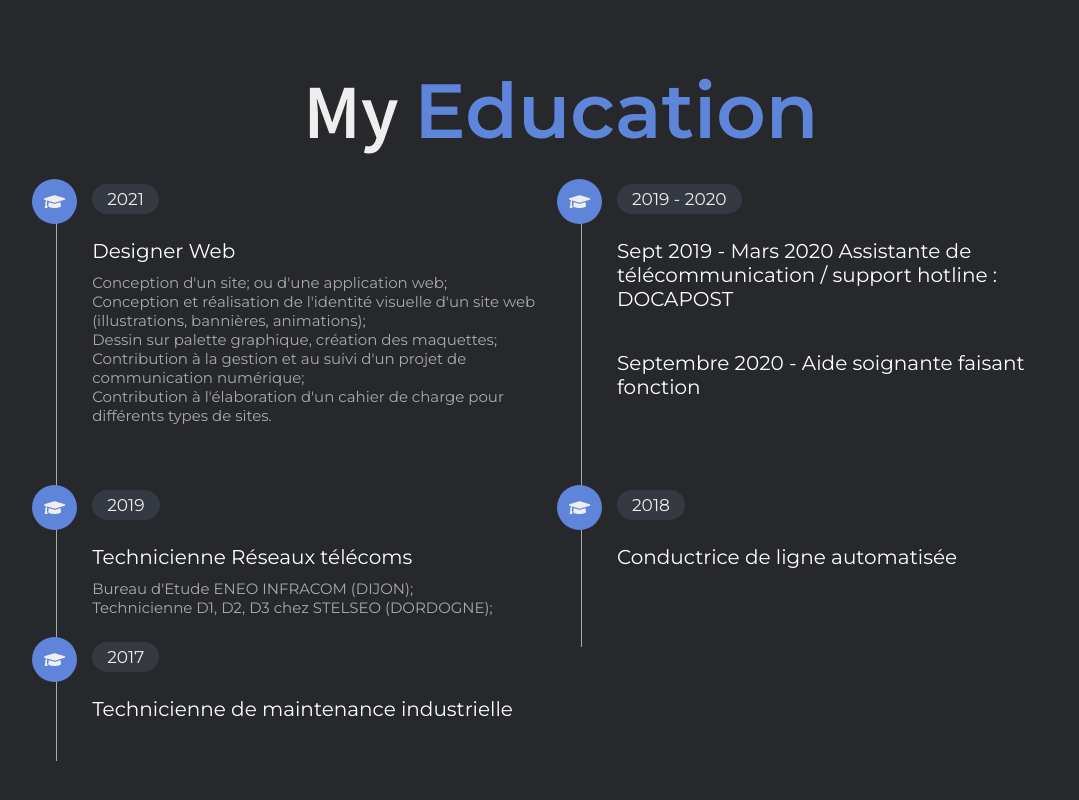
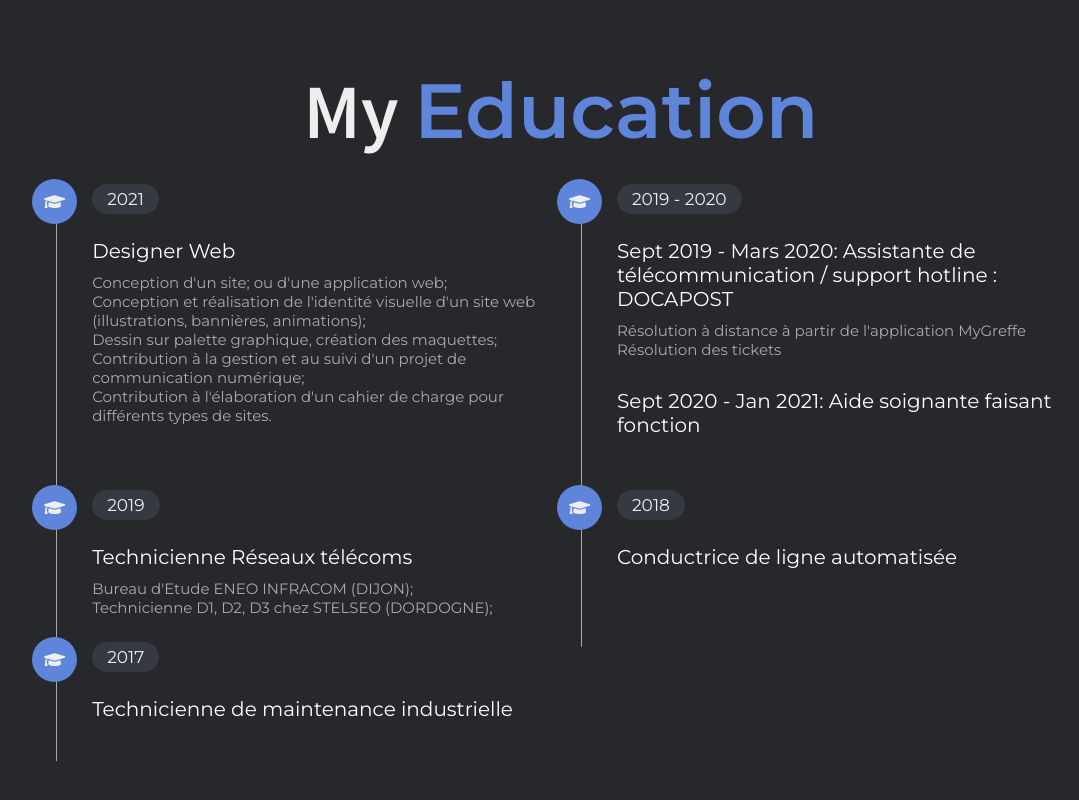
Before and after one commit to paule29/new-portfolio, a plain HTML site: page about.html in a window 1280 px wide. Shown: the part 896-1696 px from the top of the page, without its empty margins (79-1158 px from the left). Drawn offline with Linux system fonts and the light colour scheme.

Commit message:
mise à jour des projets

```diff
--- a/about.html
+++ b/about.html
@@ -157,8 +157,10 @@
         <div class="box">
             <i class="fas fa-graduation-cap"></i>
             <span>2019 - 2020</span>
-            <h3>Sept 2019 - Mars 2020 Assistante de télécommunication / support hotline : DOCAPOST</h3>
-            <h3>Septembre 2020 - Aide soignante faisant fonction</h3>
+            <h3>Sept 2019 - Mars 2020: Assistante de télécommunication / support hotline : DOCAPOST</h3>
+            <li>Résolution à distance à partir de l'application MyGreffe</li>
+            <li>Résolution des tickets</li>
+            <h3>Sept 2020 - Jan 2021: Aide soignante faisant fonction</h3>
         </div>
 
         <div class="box">
```
Also changed, not shown: portfolio.html (+4 -4 lines).
